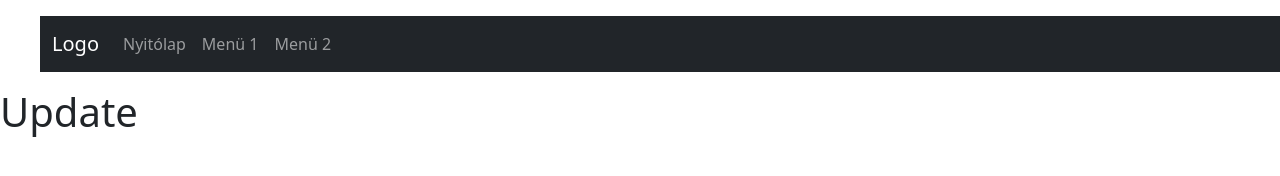
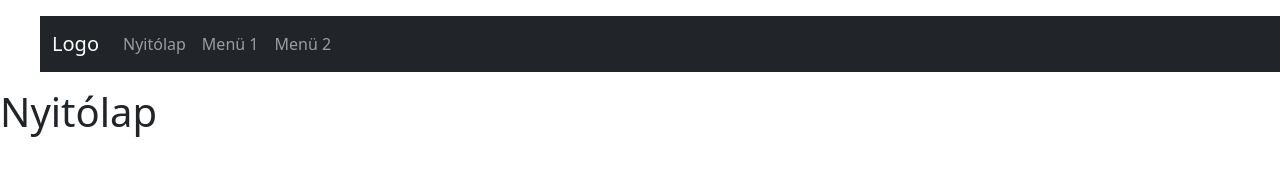
Before and after one commit to lacu46/proba_12_09, a plain HTML site: page index.html in a window 1280 px wide. Drawn offline with nearby package versions, Linux system fonts and the light colour scheme.

Commit message:
Update index.html

```diff
--- a/index.html
+++ b/index.html
@@ -17,7 +17,7 @@
 
     <dir id="menuSor"></dir>
 
-    <h1>Update</h1>
+    <h1>Nyitólap</h1>
 
 
     <script src="https://cdn.jsdelivr.net/npm/bootstrap@5.3.3/dist/js/bootstrap.bundle.min.js"></script>
```
